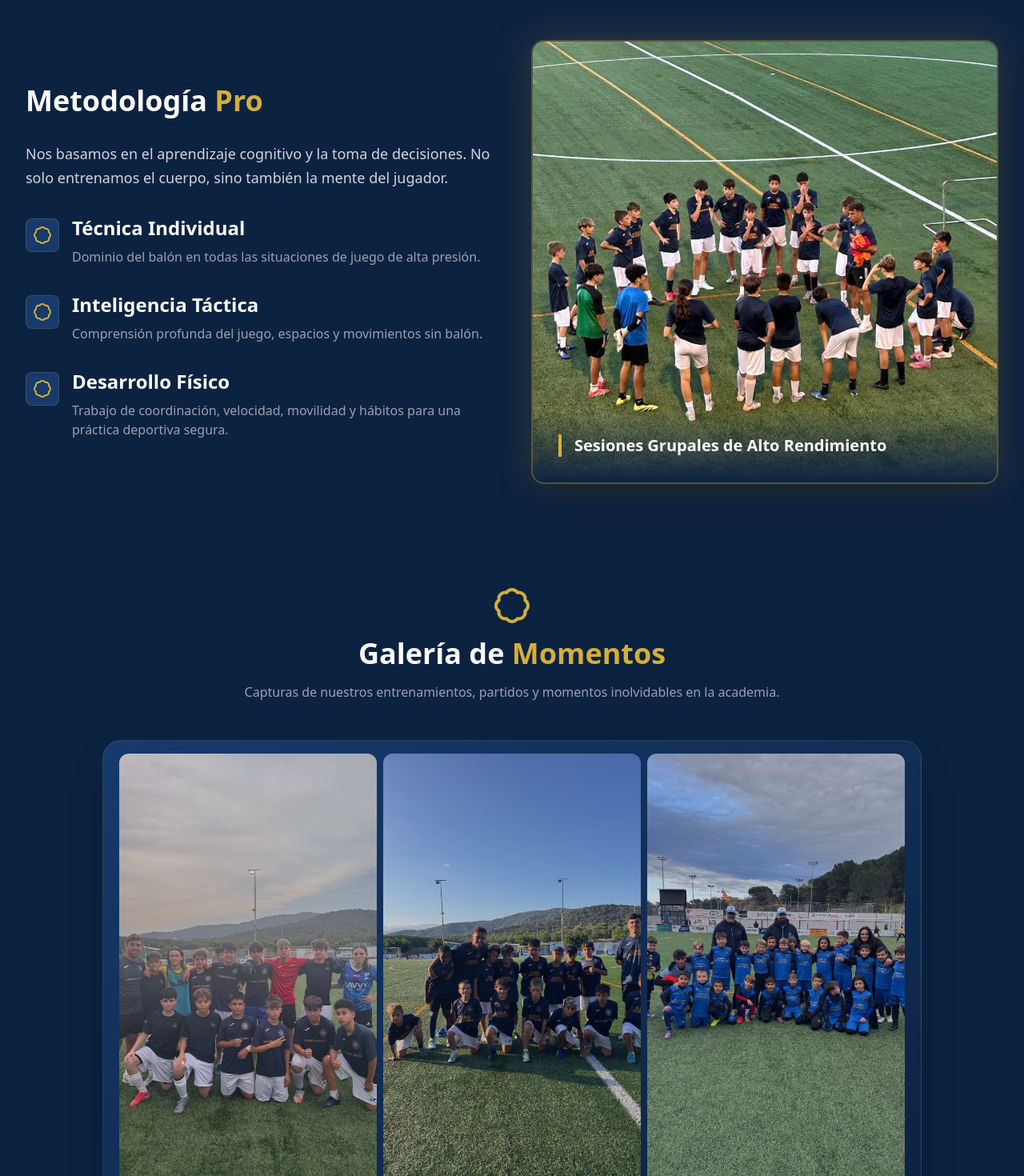
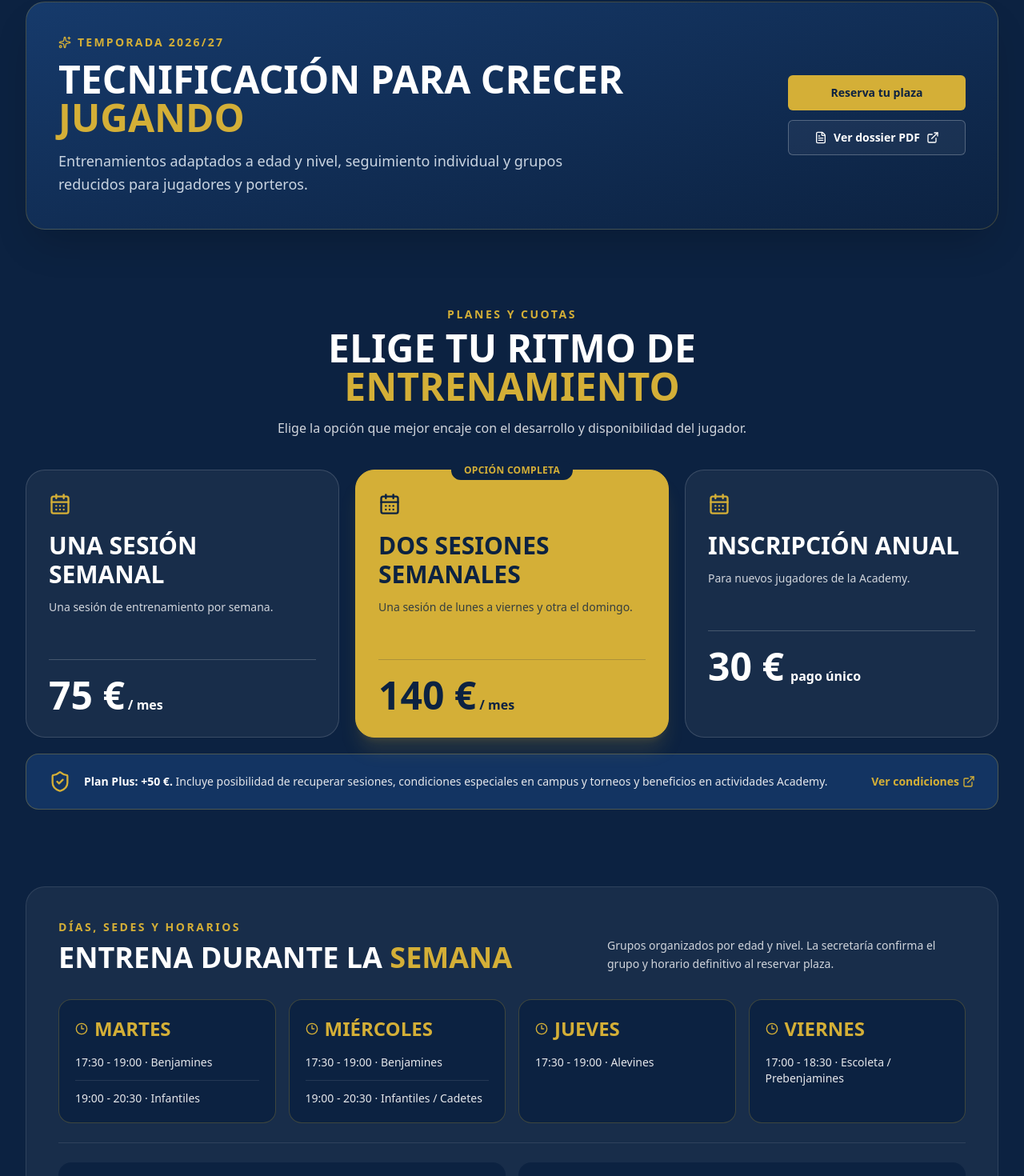
Before and after one commit to RCB33/academycb, a Next.js app: page /academia in a window 1280 px wide. Shown: the part 549-2019 px from the top of the page at 80% size. Built offline with nearby package versions, Linux system fonts and the light colour scheme; no server answers; the database is empty.

Commit message:
feat: add academy pricing and information dossier

```diff
--- a/src/app/(public)/academia/page.tsx
+++ b/src/app/(public)/academia/page.tsx
@@ -1,4 +1,4 @@
-import { Badge } from "lucide-react"
+import { Badge, CalendarDays, CheckCircle2, Clock3, ExternalLink, FileText, MapPin, ShieldCheck, Sparkles } from "lucide-react"
 import Image from "next/image"
 import Link from "next/link"
 import { CarouselCustom } from "@/components/ui/carousel-custom"
@@ -22,6 +22,35 @@
         "/academy-gallery-9.jpg",
     ]
 
+    const plans = [
+        {
+            title: 'Una sesión semanal',
+            price: '75 €',
+            suffix: '/ mes',
+            detail: 'Una sesión de entrenamiento por semana.',
+        },
+        {
+            title: 'Dos sesiones semanales',
+            price: '140 €',
+            suffix: '/ mes',
+            detail: 'Una sesión de lunes a viernes y otra el domingo.',
+            featured: true,
+        },
+        {
+            title: 'Inscripción anual',
+            price: '30 €',
+            suffix: ' pago único',
+            detail: 'Para nuevos jugadores de la Academy.',
+        },
+    ]
+
+    const weeklySchedule = [
+        { day: 'Martes', slots: ['17:30 - 19:00 · Benjamines', '19:00 - 20:30 · Infantiles'] },
+        { day: 'Miércoles', slots: ['17:30 - 19:00 · Benjamines', '19:00 - 20:30 · Infantiles / Cadetes'] },
+        { day: 'Jueves', slots: ['17:30 - 19:00 · Alevines'] },
+        { day: 'Viernes', slots: ['17:00 - 18:30 · Escoleta / Prebenjamines'] },
+    ]
+
     return (
         <div className="min-h-screen bg-navy text-white">
             {/* Hero Section */}
@@ -43,6 +72,74 @@
             </div>
 
             <div className="container pb-24">
+                <section className="-mt-6 mb-24 rounded-3xl border border-gold/25 bg-gradient-to-br from-navy-light to-navy p-6 shadow-2xl shadow-black/20 md:-mt-12 md:p-10">
+                    <div className="grid gap-8 lg:grid-cols-[1fr_auto] lg:items-center">
+                        <div>
+                            <div className="flex items-center gap-2 text-sm font-bold tracking-[0.16em] text-gold uppercase"><Sparkles className="h-4 w-4" /> Temporada 2026/27</div>
+                            <h2 className="mt-3 font-heading text-4xl font-bold uppercase text-white md:text-5xl">Tecnificación para crecer <span className="text-gold">jugando</span></h2>
+                            <p className="mt-4 max-w-2xl text-base leading-relaxed text-slate-300 md:text-lg">Entrenamientos adaptados a edad y nivel, seguimiento individual y grupos reducidos para jugadores y porteros.</p>
+                        </div>
+                        <div className="flex flex-col gap-3 sm:flex-row lg:flex-col">
+                            <Button asChild size="lg" className="bg-gold font-bold text-navy hover:bg-gold-light">
+                                <Link href="/inscripcion?service=academy">Reserva tu plaza</Link>
+                            </Button>
+                            <Button asChild variant="outline" size="lg" className="border-white/25 bg-white/5 font-bold text-white hover:bg-white/10 hover:text-white">
+                                <a href="/dossier-tecnificacion-2026-27.pdf" target="_blank" rel="noreferrer"><FileText className="mr-2 h-4 w-4" /> Ver dossier PDF <ExternalLink className="ml-2 h-4 w-4" /></a>
+                            </Button>
+                        </div>
+                    </div>
+                </section>
+
+                <section className="mb-24 scroll-mt-24" aria-labelledby="tarifas-title">
+                    <div className="mx-auto max-w-3xl text-center">
+                        <p className="text-sm font-bold tracking-[0.18em] text-gold uppercase">Planes y cuotas</p>
+                        <h2 id="tarifas-title" className="mt-2 font-heading text-4xl font-bold uppercase text-white md:text-5xl">Elige tu ritmo de <span className="text-gold">entrenamiento</span></h2>
+                        <p className="mt-4 text-gray-300">Elige la opción que mejor encaje con el desarrollo y disponibilidad del jugador.</p>
+                    </div>
+
+                    <div className="mt-10 grid gap-5 md:grid-cols-3">
+                        {plans.map((plan) => (
+                            <article key={plan.title} className={`relative flex flex-col rounded-3xl border p-7 ${plan.featured ? 'border-gold bg-gold text-navy shadow-xl shadow-gold/15' : 'border-white/15 bg-white/5 text-white'}`}>
+                                {plan.featured && <span className="absolute -top-3 left-1/2 -translate-x-1/2 rounded-full bg-navy px-4 py-1 text-xs font-bold tracking-wide text-gold uppercase">Opción completa</span>}
+                                <CalendarDays className={`h-7 w-7 ${plan.featured ? 'text-navy' : 'text-gold'}`} />
+                                <h3 className="mt-5 font-heading text-3xl font-bold uppercase">{plan.title}</h3>
+                                <p className={`mt-3 min-h-12 text-sm leading-relaxed ${plan.featured ? 'text-navy/80' : 'text-gray-300'}`}>{plan.detail}</p>
+                                <div className="mt-7 border-t border-current/20 pt-5"><span className="font-heading text-5xl font-black">{plan.price}</span><span className="ml-1 font-bold">{plan.suffix}</span></div>
+                            </article>
+                        ))}
+                    </div>
+
+                    <div className="mt-5 grid gap-4 rounded-2xl border border-gold/30 bg-navy-light/80 p-5 text-sm md:grid-cols-[auto_1fr_auto] md:items-center md:px-7">
+                        <ShieldCheck className="h-7 w-7 text-gold" />
+                        <p className="text-gray-200"><strong className="text-white">Plan Plus: +50 €.</strong> Incluye posibilidad de recuperar sesiones, condiciones especiales en campus y torneos y beneficios en actividades Academy.</p>
+                        <a className="inline-flex items-center font-bold text-gold hover:text-gold-light" href="/dossier-tecnificacion-2026-27.pdf" target="_blank" rel="noreferrer">Ver condiciones <ExternalLink className="ml-1 h-4 w-4" /></a>
+                    </div>
+                </section>
+
+                <section className="mb-24 rounded-3xl border border-white/10 bg-white/5 p-6 md:p-10" aria-labelledby="horarios-title">
+                    <div className="flex flex-col gap-5 md:flex-row md:items-end md:justify-between">
+                        <div>
+                            <p className="text-sm font-bold tracking-[0.18em] text-gold uppercase">Días, sedes y horarios</p>
+                            <h2 id="horarios-title" className="mt-2 font-heading text-4xl font-bold uppercase text-white">Entrena durante la <span className="text-gold">semana</span></h2>
+                        </div>
+                        <p className="max-w-md text-sm leading-relaxed text-gray-300">Grupos organizados por edad y nivel. La secretaría confirma el grupo y horario definitivo al reservar plaza.</p>
+                    </div>
+
+                    <div className="mt-8 grid gap-4 sm:grid-cols-2 lg:grid-cols-4">
+                        {weeklySchedule.map((schedule) => (
+                            <article key={schedule.day} className="rounded-2xl border border-gold/25 bg-navy p-5">
+                                <div className="flex items-center gap-2 text-gold"><Clock3 className="h-4 w-4" /><h3 className="font-heading text-2xl font-bold uppercase">{schedule.day}</h3></div>
+                                <ul className="mt-4 space-y-3 text-sm text-gray-200">{schedule.slots.map((slot) => <li key={slot} className="border-t border-white/10 pt-3 first:border-0 first:pt-0">{slot}</li>)}</ul>
+                            </article>
+                        ))}
+                    </div>
+
+                    <div className="mt-6 grid gap-4 border-t border-white/10 pt-6 md:grid-cols-2">
+                        <div className="flex gap-3 rounded-2xl bg-navy p-5"><MapPin className="mt-0.5 h-5 w-5 shrink-0 text-gold" /><p className="text-sm leading-relaxed text-gray-300"><strong className="block text-white">Tecnificación de porteros</strong>Martes y miércoles · Camp Municipal de Santa Cristina d&apos;Aro. Fútbol 7: 17:15 - 18:30 · Fútbol 11: 18:30 - 19:45.</p></div>
+                        <div className="flex gap-3 rounded-2xl bg-navy p-5"><CalendarDays className="mt-0.5 h-5 w-5 shrink-0 text-gold" /><p className="text-sm leading-relaxed text-gray-300"><strong className="block text-white">Sesiones de domingo</strong>Camp Municipal de Sant Feliu de Guíxols. Horarios de verano e invierno disponibles en el dossier.</p></div>
+                    </div>
+                </section>
+
                 {/* Methodology Section */}
                 <div className="grid md:grid-cols-2 gap-12 mb-32 items-center">
                     <div className="order-2 md:order-1">
@@ -111,12 +208,13 @@
                     </div>
                 </div>
 
-                <div className="max-w-3xl mx-auto rounded-3xl border border-gold/20 bg-navy-light p-10 text-center">
-                    <h2 className="font-heading text-4xl font-bold mb-5 text-white">Grupos, horarios y tarifas</h2>
-                    <p className="text-lg text-gray-300 mb-8">Las condiciones dependen de la edad, el grupo y la convocatoria activa. Solicita la información vigente directamente a la academia.</p>
-                    <Button asChild size="lg" className="bg-gold text-navy font-bold">
-                        <Link href="/inscripcion?service=academy">Solicitar plaza</Link>
-                    </Button>
+                <div className="max-w-3xl mx-auto rounded-3xl border border-gold/20 bg-navy-light p-8 text-center md:p-10">
+                    <h2 className="font-heading text-4xl font-bold mb-5 text-white">¿Listo para empezar?</h2>
+                    <p className="text-lg text-gray-300 mb-8">Reserva la plaza sin compromiso de pago. Te confirmaremos grupo, horario y los siguientes pasos de forma personalizada.</p>
+                    <div className="flex flex-col justify-center gap-3 sm:flex-row">
+                        <Button asChild size="lg" className="bg-gold text-navy font-bold hover:bg-gold-light"><Link href="/inscripcion?service=academy">Solicitar plaza</Link></Button>
+                        <Button asChild size="lg" variant="outline" className="border-white/25 bg-white/5 text-white hover:bg-white/10 hover:text-white"><a href="/dossier-tecnificacion-2026-27.pdf" target="_blank" rel="noreferrer">Ver dossier PDF</a></Button>
+                    </div>
                 </div>
             </div>
         </div>
```
Also changed, not shown: 1 other file (tests, documents, lock files or other folders).
